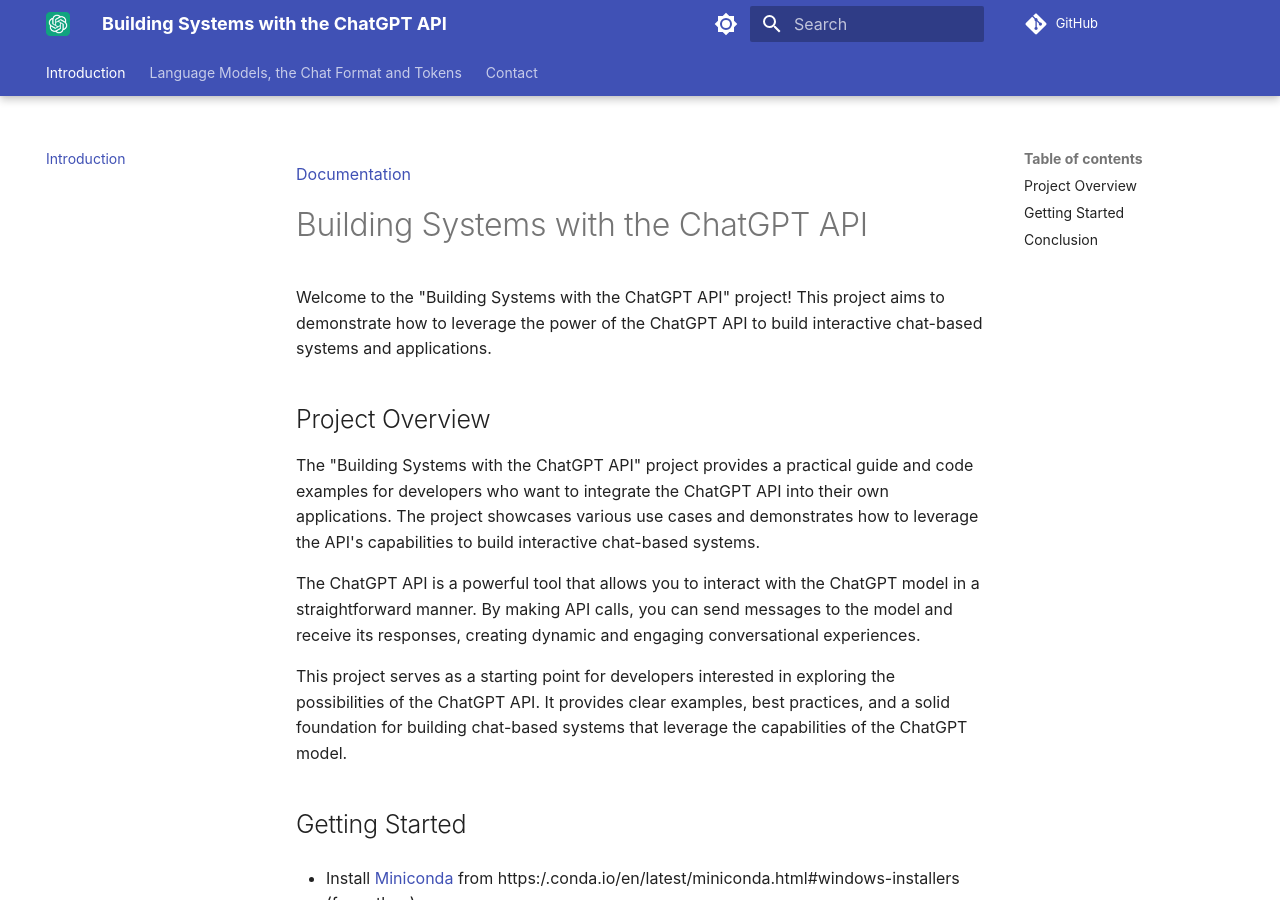
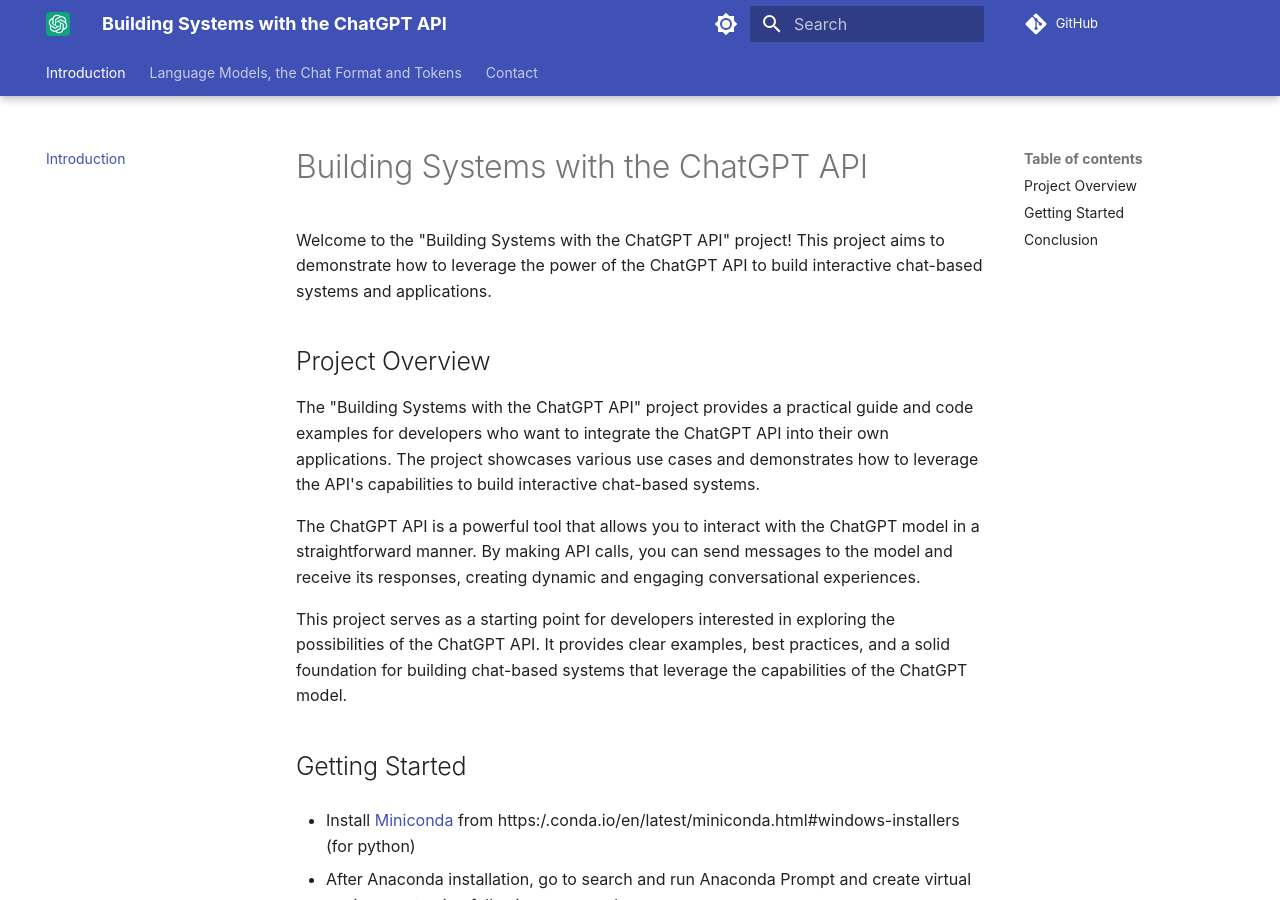
Before and after one commit to ashishkrb7/Building-Systems-with-the-ChatGPT-API, an MkDocs documentation site: the page built from docs/index.md, in a window 1280 px wide and 900 px high. Built offline with MkDocs 1.6.1 and Material for MkDocs 9.7.7, drawn with Linux system fonts in a browser that asks for light colours; comment, search, counter and statistics services are not loaded.

Commit message:
initial commit

```diff
--- a/docs/index.md
+++ b/docs/index.md
@@ -1,5 +1,3 @@
-[Documentation](https://ashishkrb7.github.io/Building-Systems-with-the-ChatGPT-API/)
-
 # Building Systems with the ChatGPT API
 
 Welcome to the "Building Systems with the ChatGPT API" project! This project aims to demonstrate how to leverage the power of the ChatGPT API to build interactive chat-based systems and applications.
```
